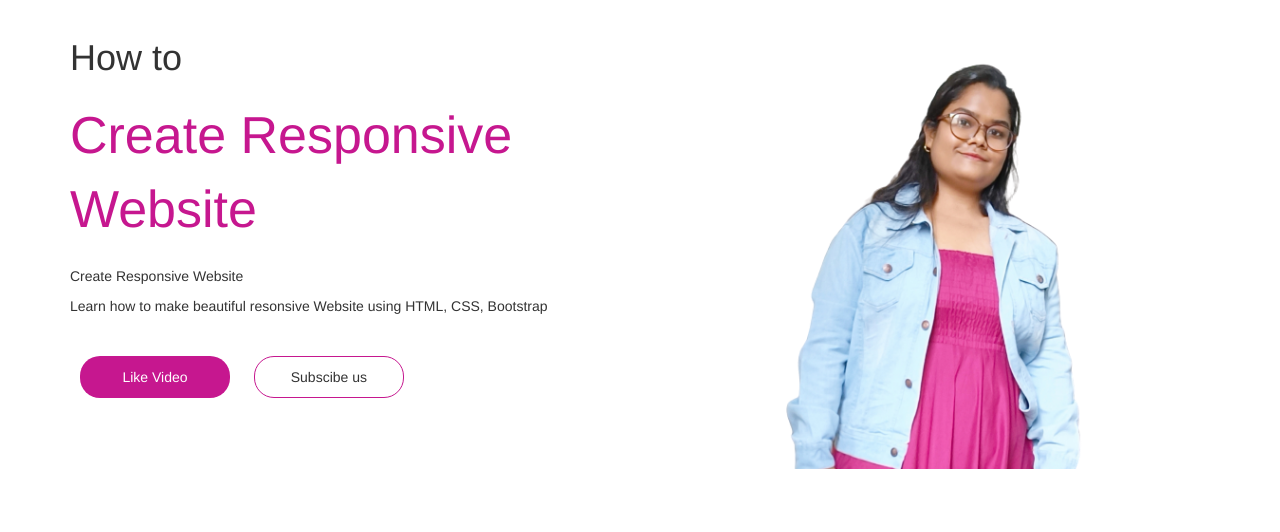
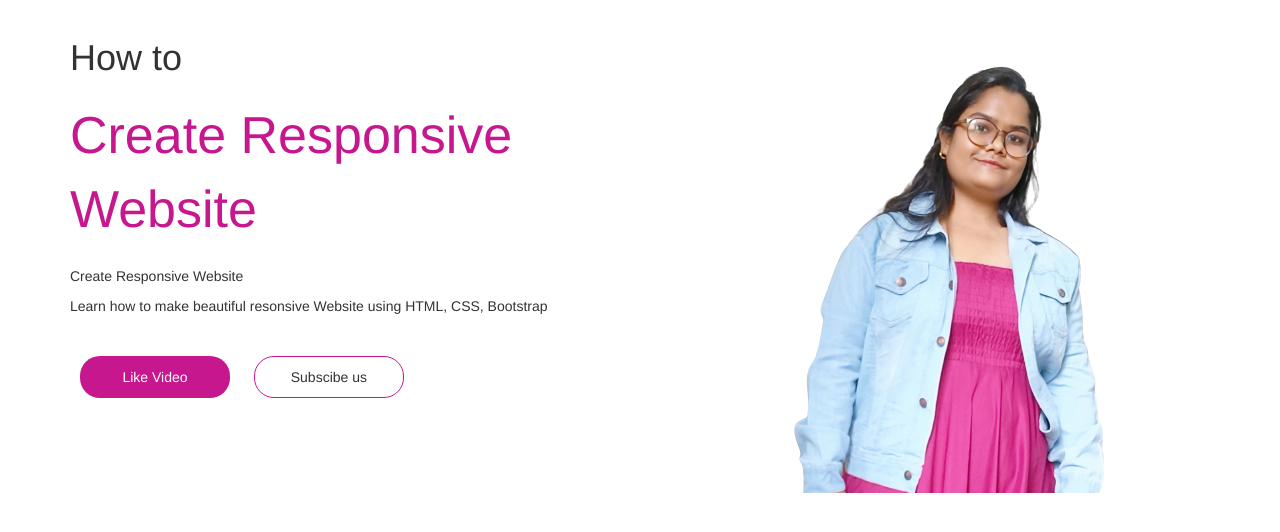
Before and after one commit to Aparnaraha/Project-using-Bootsrap, a plain HTML site: page index.html in a window 1280 px wide. Shown: the part 54-586 px from the top of the page. Drawn offline with nearby package versions, Linux system fonts and the light colour scheme.

Commit message:
Update style.css

```diff
--- a/style.css
+++ b/style.css
@@ -22,11 +22,7 @@
 .li a{
     color: #333;
 }
-.img-responsive{
-    height: 500px;
-    width: 500px;
-    align-items: center;
-}
+
 .big-text{
     font-size: 52px;
     margin: 20px 0px;
```
